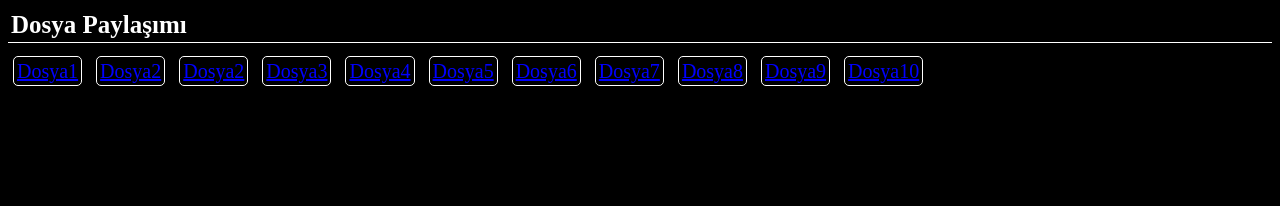
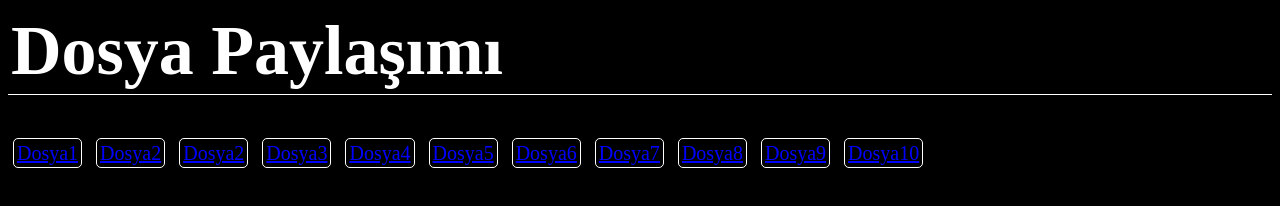
Before and after one commit to axen521/SharesLink, a plain HTML site: page index.html in a window 1280 px wide. Drawn offline with Linux system fonts and the light colour scheme.

Commit message:
Update index.html

```diff
--- a/index.html
+++ b/index.html
@@ -13,7 +13,7 @@
     padding:3px;
     }
     h1 {
-    font-size:25px;
+    font-size:70px;
     color:white;
     border:0px solid white;
     border-bottom:1px solid white;
```
